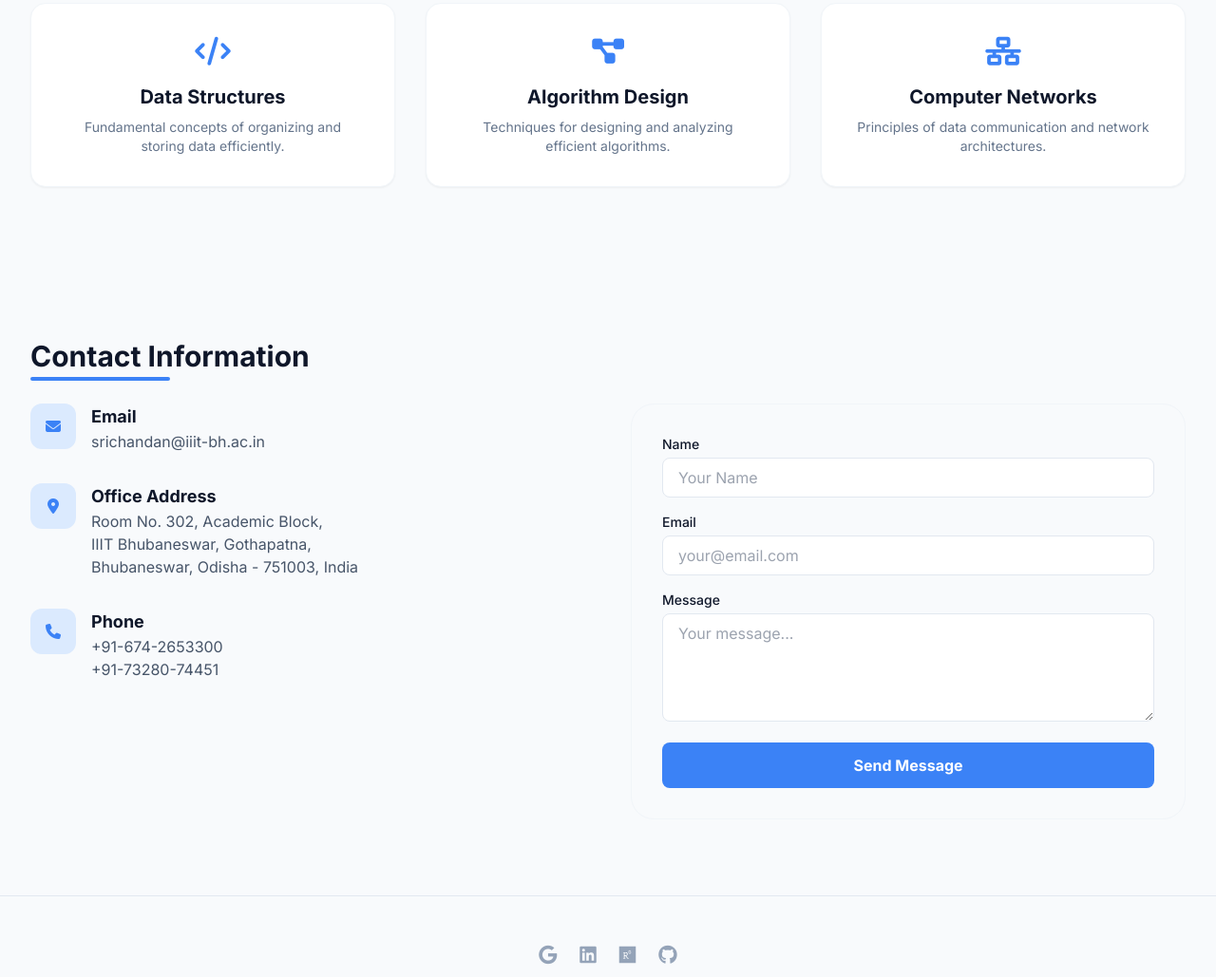
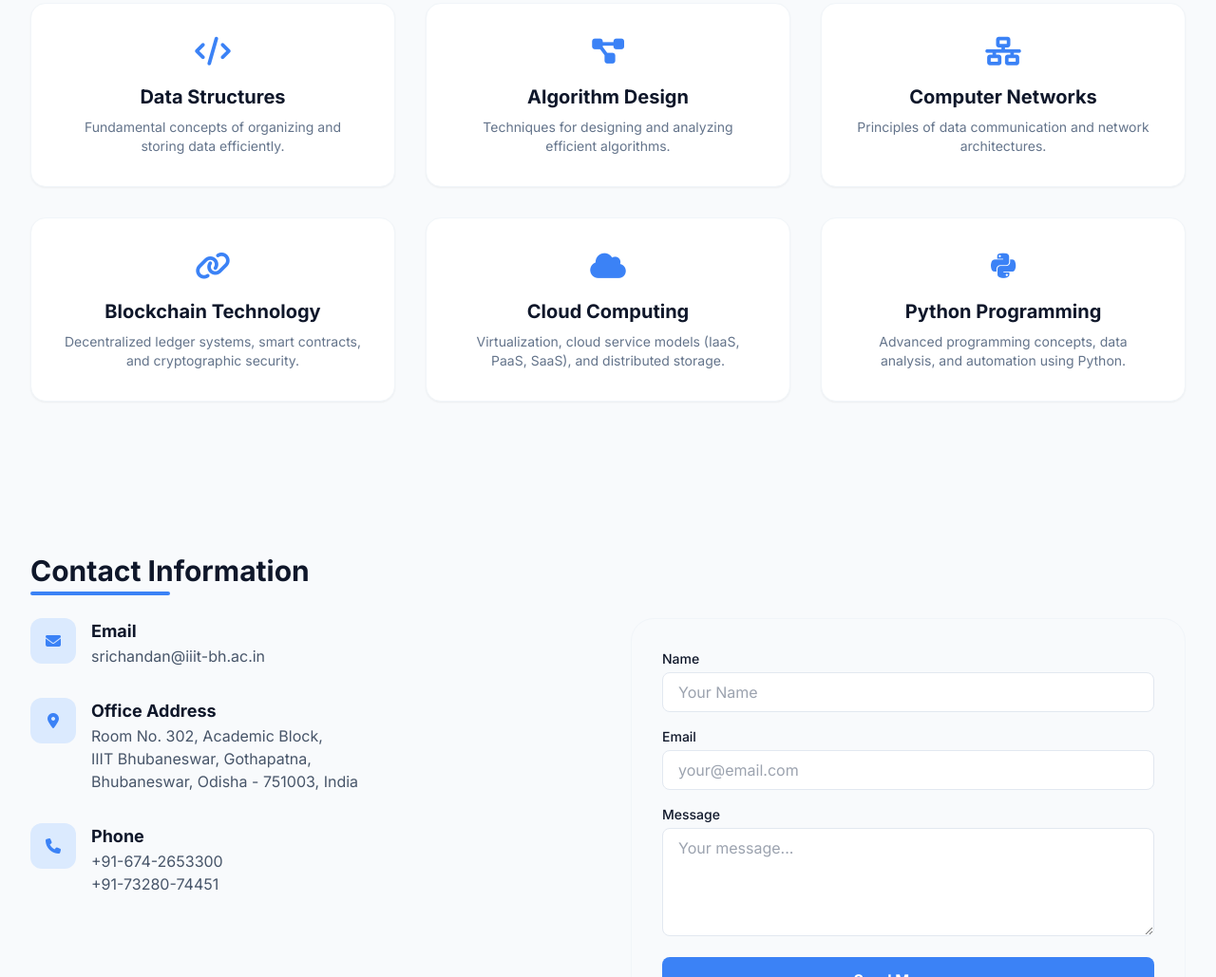
Before and after one commit to rdbms2019ce-prog/DrSrichandan, a website: page index.html in a window 1280 px wide. Shown: the part 3615-4644 px from the top of the page at 95% size. Drawn offline with nearby package versions, Linux system fonts and the light colour scheme.

Commit message:
Update index.html

```diff
--- a/index.html
+++ b/index.html
@@ -363,6 +363,21 @@
                     <h3 class="text-xl font-bold mb-2">Computer Networks</h3>
                     <p class="text-sm text-slate-500 dark:text-slate-500">Principles of data communication and network architectures.</p>
                 </div>
+                <div class="p-8 rounded-2xl bg-white dark:bg-slate-800 border border-slate-100 dark:border-slate-700 shadow-sm">
+                    <div class="text-primary text-3xl mb-4"><i class="fas fa-link"></i></div>
+                    <h3 class="text-xl font-bold mb-2">Blockchain Technology</h3>
+                    <p class="text-sm text-slate-500 dark:text-slate-500">Decentralized ledger systems, smart contracts, and cryptographic security.</p>
+                </div>
+                <div class="p-8 rounded-2xl bg-white dark:bg-slate-800 border border-slate-100 dark:border-slate-700 shadow-sm">
+                    <div class="text-primary text-3xl mb-4"><i class="fas fa-cloud"></i></div>
+                    <h3 class="text-xl font-bold mb-2">Cloud Computing</h3>
+                    <p class="text-sm text-slate-500 dark:text-slate-500">Virtualization, cloud service models (IaaS, PaaS, SaaS), and distributed storage.</p>
+                </div>
+                <div class="p-8 rounded-2xl bg-white dark:bg-slate-800 border border-slate-100 dark:border-slate-700 shadow-sm">
+                    <div class="text-primary text-3xl mb-4"><i class="fab fa-python"></i></div>
+                    <h3 class="text-xl font-bold mb-2">Python Programming</h3>
+                    <p class="text-sm text-slate-500 dark:text-slate-500">Advanced programming concepts, data analysis, and automation using Python.</p>
+                </div>
             </div>
         </div>
     </section>
```
